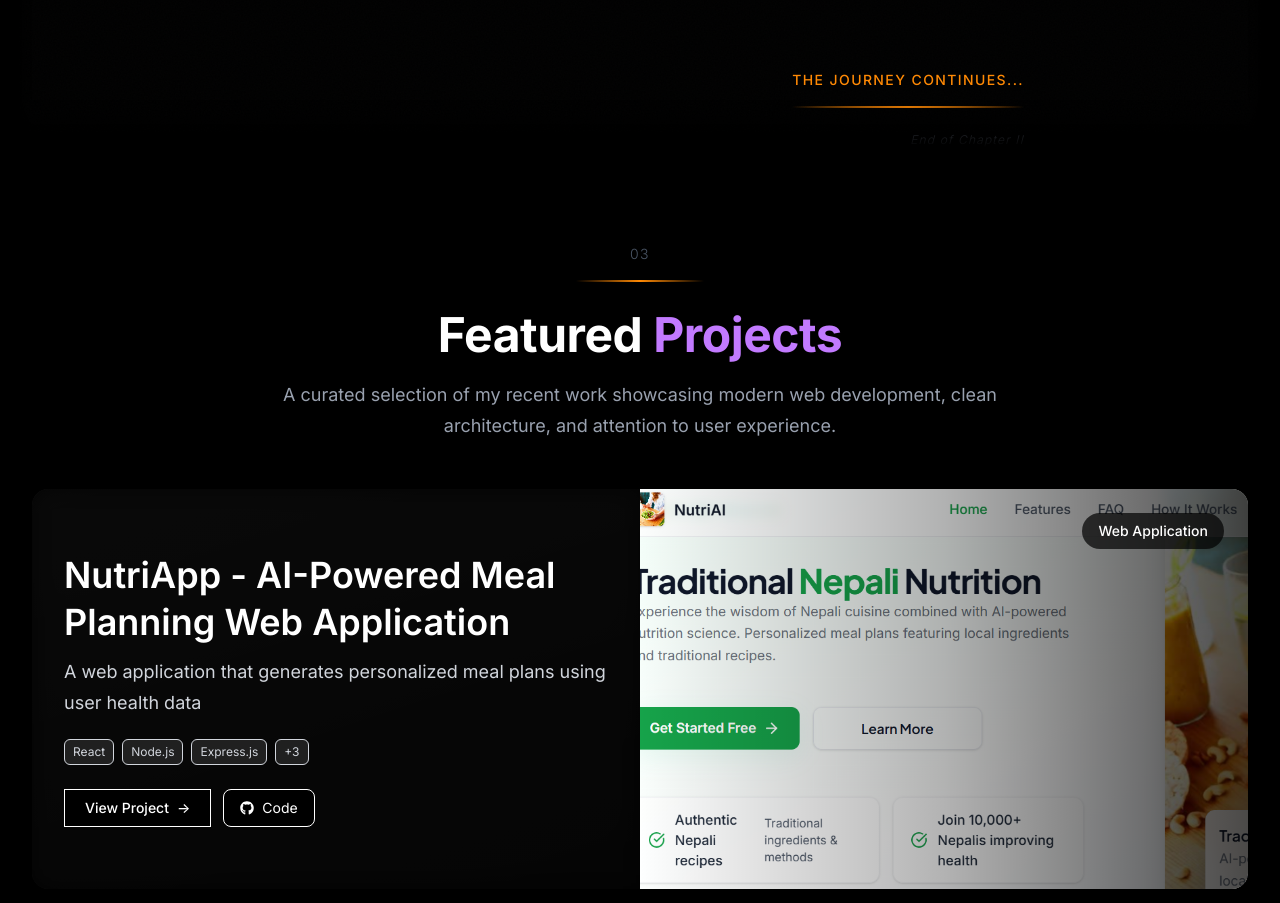
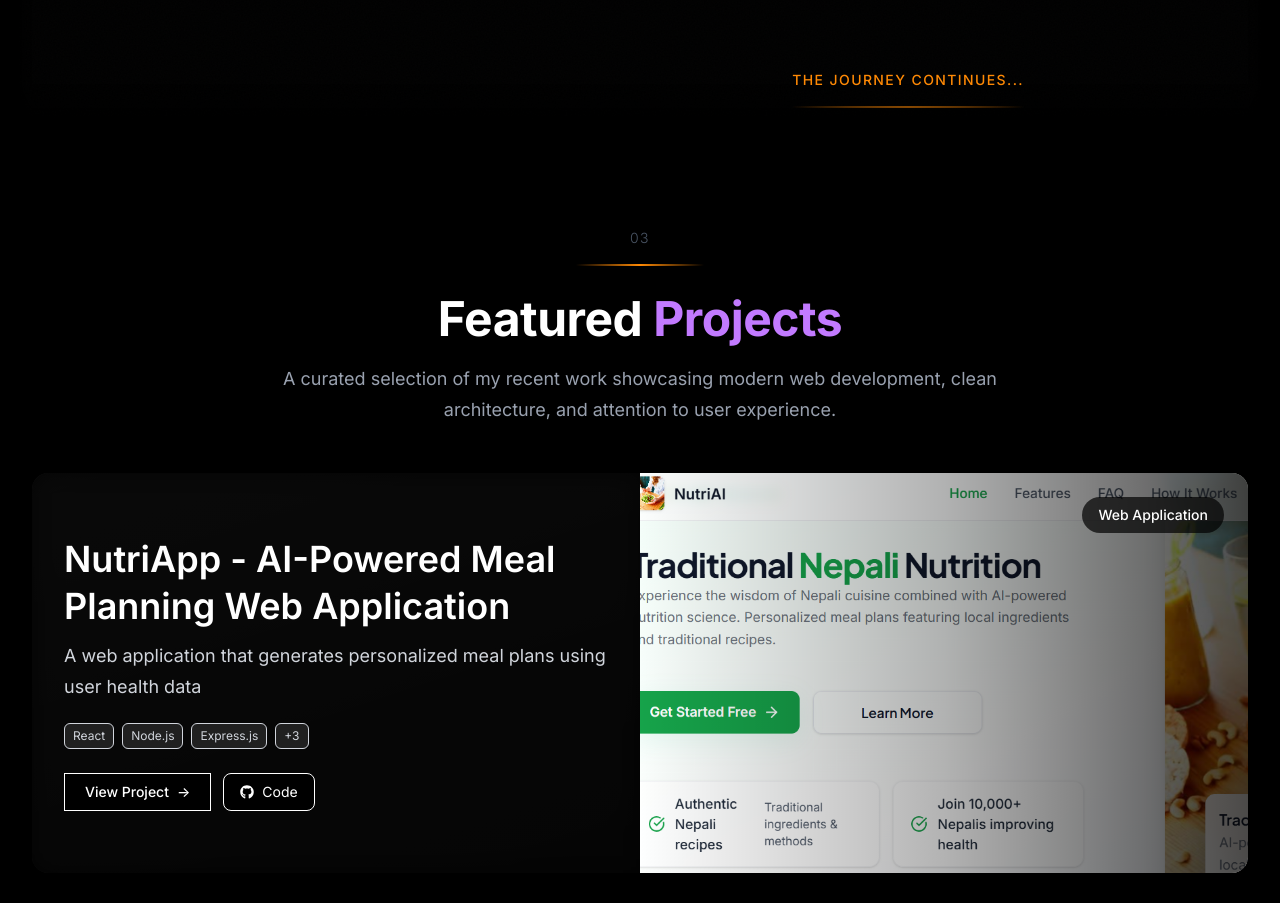
Before and after one commit to mlflowcore/my-portfolio, a React (Vite) app: page / in a window 1280 px wide. Shown: the part 1540-2443 px from the top of the page. Built offline with nearby package versions, Linux system fonts and the light colour scheme.

Commit message:
update style

```diff
--- a/components/AboutSection.tsx
+++ b/components/AboutSection.tsx
@@ -220,7 +220,7 @@ const AboutSection = () => {
                   viewport={{ once: true, margin: "-200px" }}
                   transition={{ delay: 4.2, duration: 0.6 }}
                 >
-                  End of Chapter II
+
                 </motion.div>
               </div>
             </motion.div>
```
